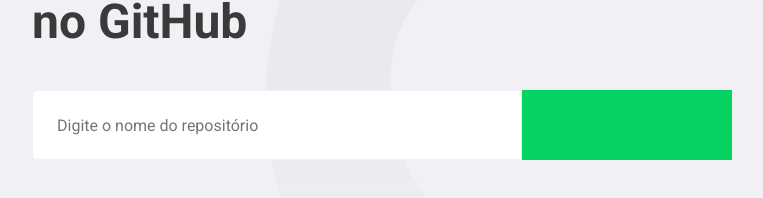
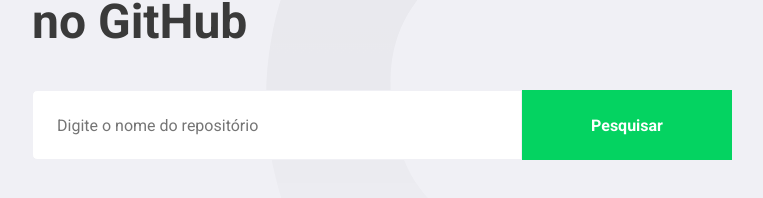
Before and after one commit to LauraBeatris/github-explorer, a React (Create React App) app: page / in a window 1280 px wide. Shown: the part 214-412 px from the top of the page, without its empty margins (148-911 px from the left). Built offline with nearby package versions, Linux system fonts and the light colour scheme.

Commit message:
fix: rollback changes made to button element text

```diff
--- a/src/pages/Dashboard/index.tsx
+++ b/src/pages/Dashboard/index.tsx
@@ -100,7 +100,7 @@
           ref={repositoryInputRef}
         />
         <button type="submit" disabled={loading}>
-          {loading ? "Carregando..." : ""}
+          {loading ? "Carregando..." : "Pesquisar"}
         </button>
       </Form>
 
```
